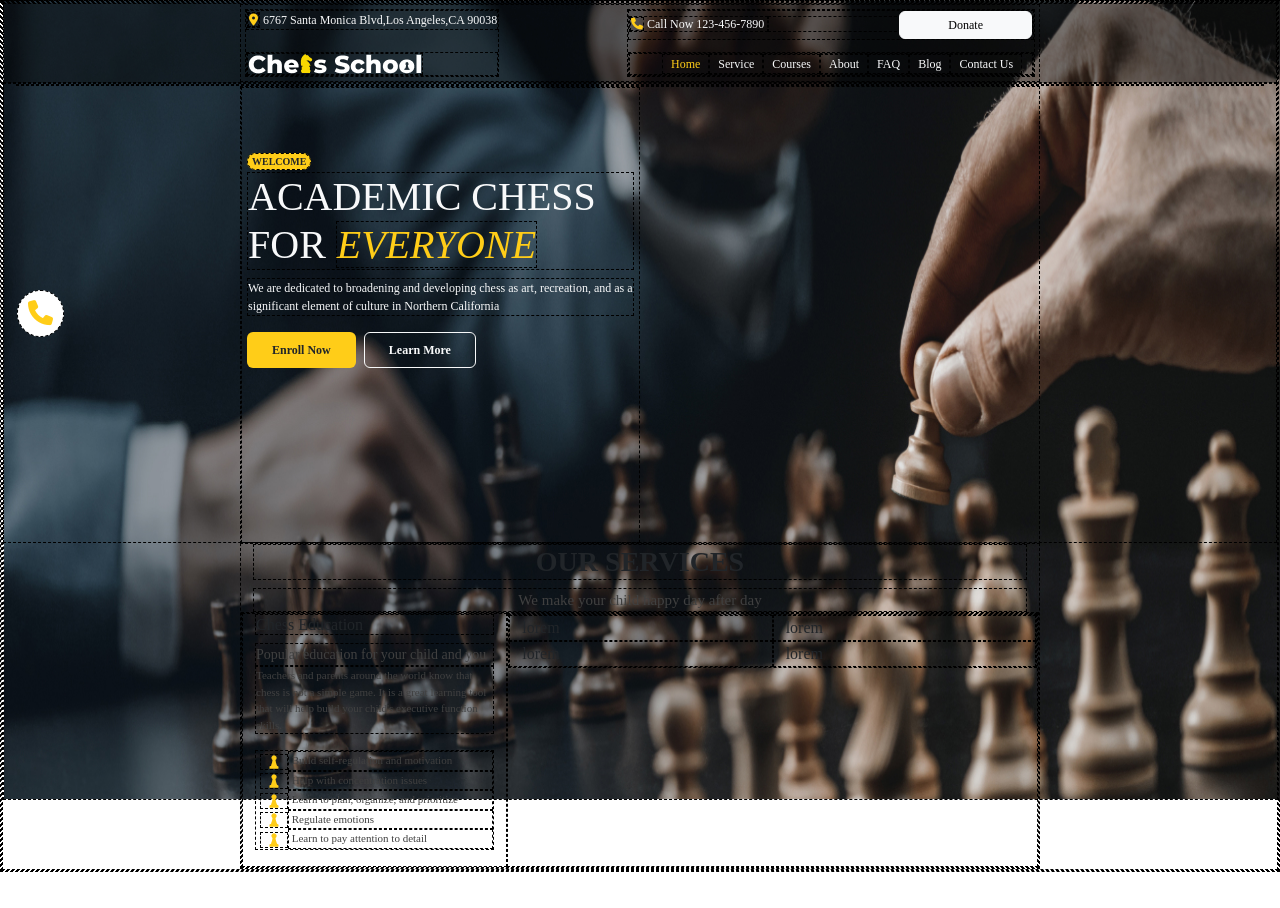
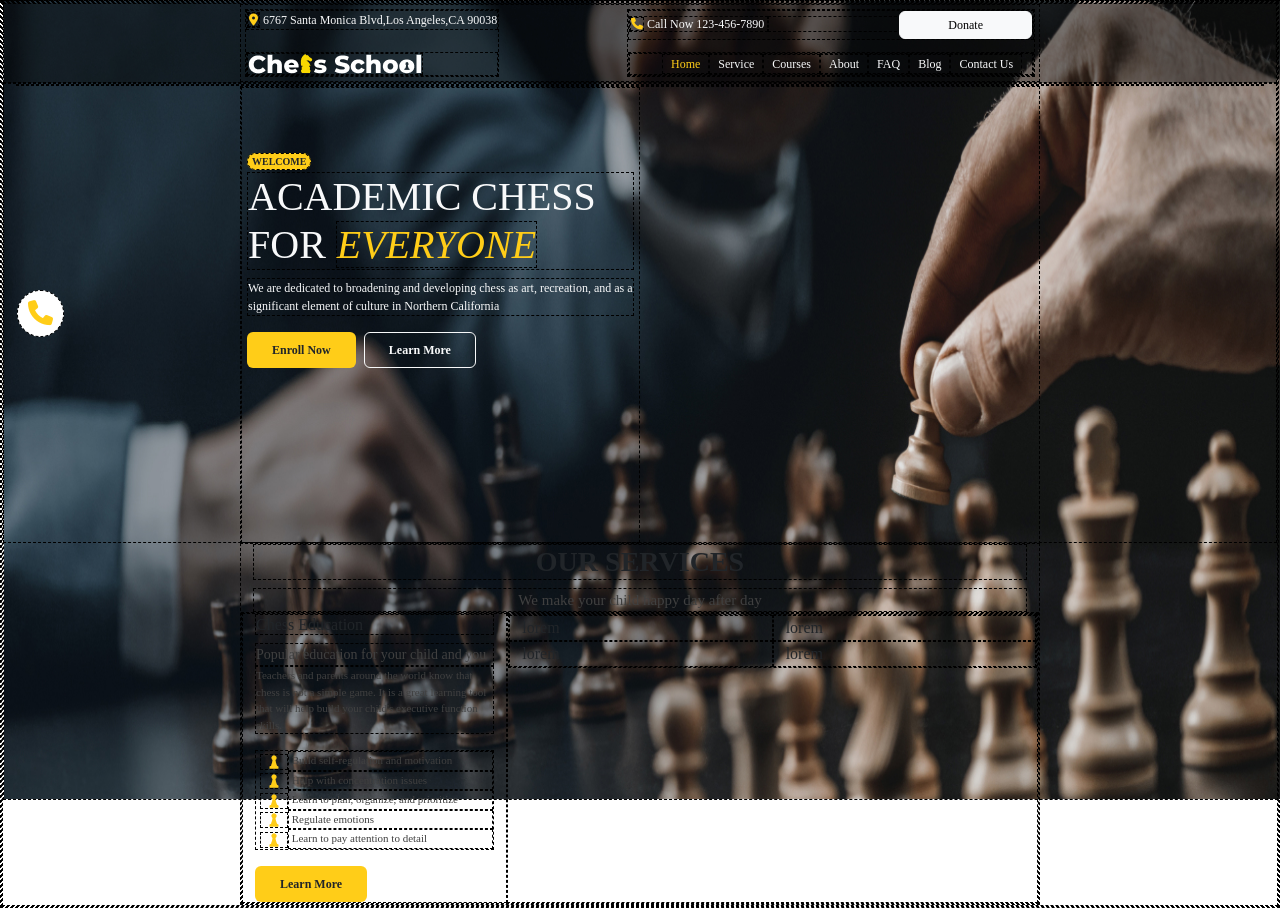
Before and after one commit to GioMench/proj-html-vuejs, a Vue app: page / in a window 1280 px wide. Before the commit the page ends 872 px from the top, so only its background shows below. Built offline with nearby package versions, Linux system fonts and the light colour scheme; a web font is replaced by a local one.

Commit message:
add btn in left section of service section

```diff
--- a/src/components/ServiceApp.vue
+++ b/src/components/ServiceApp.vue
@@ -51,6 +51,7 @@ export default {
                         {{ skill }}
                     </li>
                 </ul>
+                <button type="button" class="btn px-4 py-2 fw-semibold bg_accent" style="--bs-btn-padding-y: .25rem; --bs-btn-padding-x: .5rem; --bs-btn-font-size: .75rem;">Learn More</button>
 
 
             </div>
```
